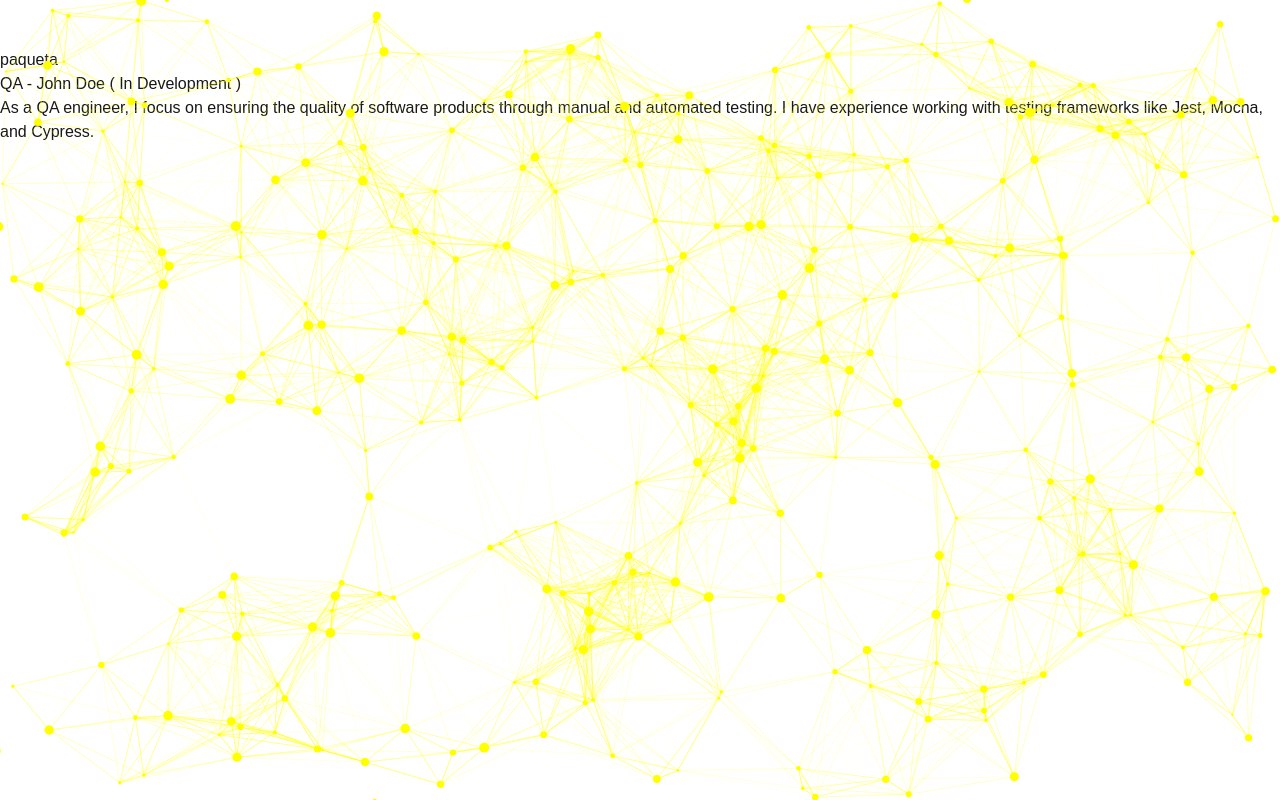
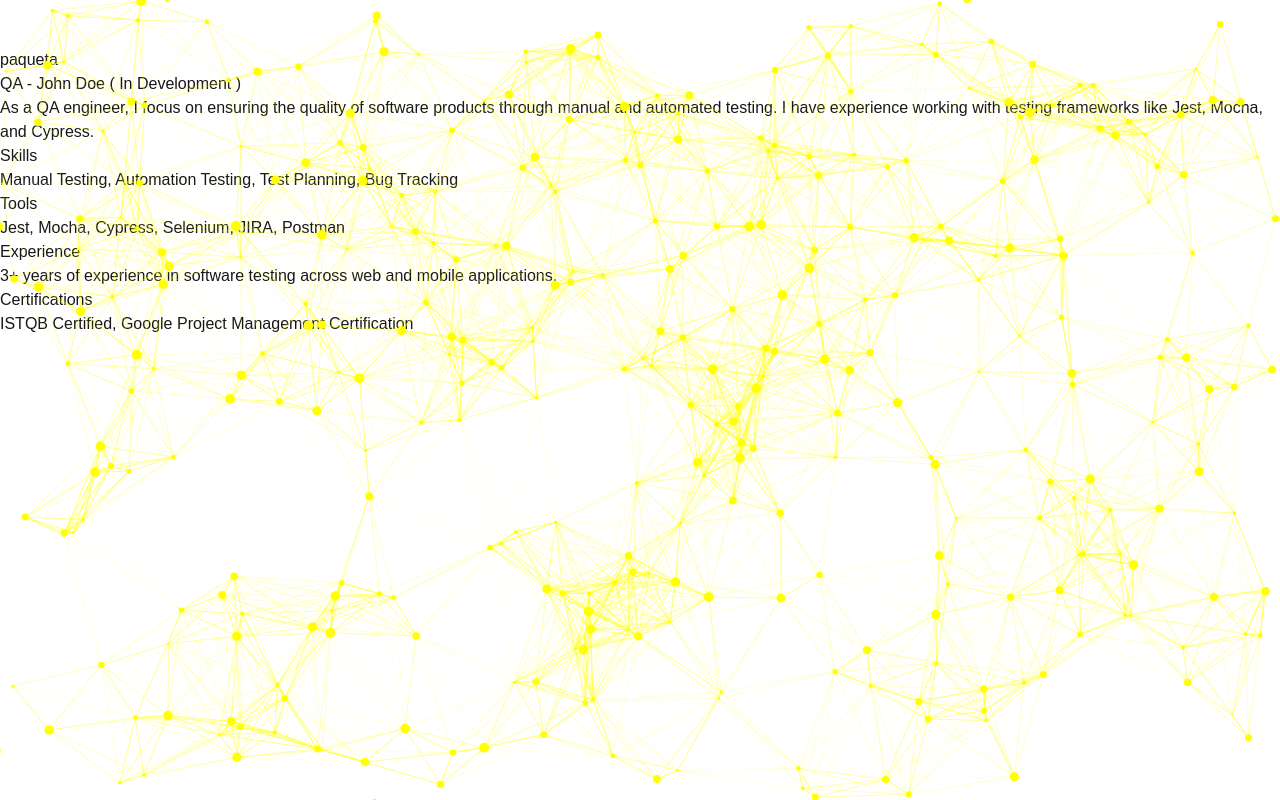
Before and after one commit to tediyo/New-QA-Pro-Web, a Next.js app: page /qa in a window 1280 px wide. Built offline with nearby package versions, Linux system fonts and the light colour scheme.

Commit message:
Introducing Cards to QA

```diff
--- a/src/app/qa/page.tsx
+++ b/src/app/qa/page.tsx
@@ -1,20 +1,52 @@
 import { FC } from 'react';
 import ParticlesBackground from "@/components/ParticlesBackground";
-import {AnimatedPinDemo } from "@/components/AnimatedPinDemo";
+import { AnimatedPinDemo } from "@/components/AnimatedPinDemo";
+
 const QAPage: FC = () => {
   return (
+    <div>
+      <AnimatedPinDemo />
+      <div className="p-8">
+        <h1 className="text-4xl font-bold text-gray-900">QA - John Doe ( In Development ) </h1>
+        <ParticlesBackground />
+        <p className="mt-4 text-lg text-gray-700">
+          As a QA engineer, I focus on ensuring the quality of software products through manual and automated testing. I have experience working with testing frameworks like Jest, Mocha, and Cypress.
+        </p>
 
-    <div><AnimatedPinDemo />
-    <div className="p-8">
+        <div className="grid grid-cols-1 md:grid-cols-2 lg:grid-cols-2 gap-6 mt-8">
+          {/* Card 1 - Skills */}
+          <div className="bg-white shadow-md rounded-2xl p-6">
+            <h2 className="text-2xl font-semibold text-gray-800">Skills</h2>
+            <p className="mt-2 text-gray-600">
+              Manual Testing, Automation Testing, Test Planning, Bug Tracking
+            </p>
+          </div>
 
-      <h1 className="text-4xl font-bold text-gray-900">QA - John Doe ( In Development ) </h1>
-      <p className="mt-4 text-lg text-gray-700">
-      <ParticlesBackground />
+          {/* Card 2 - Tools */}
+          <div className="bg-white shadow-md rounded-2xl p-6">
+            <h2 className="text-2xl font-semibold text-gray-800">Tools</h2>
+            <p className="mt-2 text-gray-600">
+              Jest, Mocha, Cypress, Selenium, JIRA, Postman
+            </p>
+          </div>
 
-        As a QA engineer, I focus on ensuring the quality of software products through manual and automated testing. I have experience working with testing frameworks like Jest, Mocha, and Cypress.
-      </p>
-            {/* Add more content here like your QA tools, processes, and projects. */}
-    </div>
+          {/* Card 3 - Experience */}
+          <div className="bg-white shadow-md rounded-2xl p-6">
+            <h2 className="text-2xl font-semibold text-gray-800">Experience</h2>
+            <p className="mt-2 text-gray-600">
+              3+ years of experience in software testing across web and mobile applications.
+            </p>
+          </div>
+
+          {/* Card 4 - Certifications */}
+          <div className="bg-white shadow-md rounded-2xl p-6">
+            <h2 className="text-2xl font-semibold text-gray-800">Certifications</h2>
+            <p className="mt-2 text-gray-600">
+              ISTQB Certified, Google Project Management Certification
+            </p>
+          </div>
+        </div>
+      </div>
     </div>
   );
 };
```
